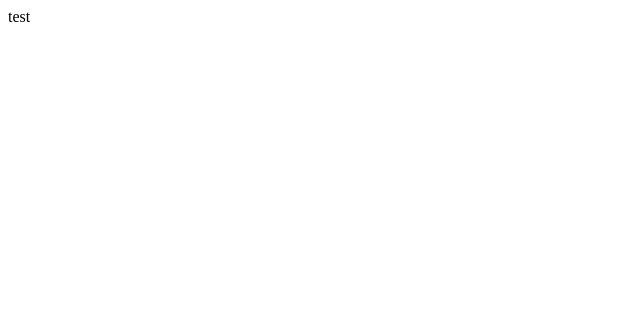
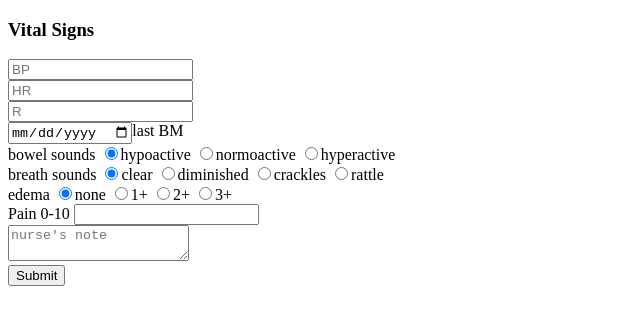
Before and after one commit to TamiWohlers/nursingApp, a plain HTML site: page index.html at #!/assessment in a window 1280 px wide. Shown: the whole page, without its empty margins (0-640 px from the left). Drawn offline with nearby package versions, Linux system fonts and the light colour scheme; some packages are replaced by stand-ins of ours.

Commit message:
both screens working

```diff
--- a/assessment/assessmentController.js
+++ b/assessment/assessmentController.js
@@ -1,5 +1,4 @@
 var app = angular.module('app');
 
-app.controller('assessmentCtrl', function($scope, assessmentService){
-  $scope.test = "test";
-});
+app.controller('assessmentCtrl', function($scope, assessmentService, finalDraft){
+  });
--- a/assessment/assessmentTemplate.html
+++ b/assessment/assessmentTemplate.html
@@ -1 +1,44 @@
-{{test}}
+<form>
+<h3 class='VitalSigns'>Vital Signs</h3>
+<div class='BP'>
+    <input placeholder="BP" type="text" ng-model="bloodPressure">
+</div>
+<div>
+    </input>
+    <input placeholder="HR" type="text" ng-model="heartRate"></input>
+</div>
+<div>
+    <input placeholder="R" type="text" ng-model="respirations"></input>
+</div>
+<div>
+    <input type="date" name="last BM">last BM
+</div>
+</form>
+<form ng-model = "bowelSounds">bowel sounds
+    <input type="radio" name="visit" value="hypoactive" checked>hypoactive</intake <br>
+    <input type="radio" name="visit" value="normoactive">normoactive</input>
+    <input type="radio" name="visit" value="hyperactive">hyperactive</input>
+</form>
+<form ng-model = "breathSounds">breath sounds
+    <input type="radio" name="visit" value="clear" checked>clear</intake <br>
+    <input type="radio" name="visit" value="diminished">diminished</input>
+    <input type="radio" name="visit" value="crackles">crackles
+    </input>
+    <input type="radio" name="visit" value = "rattle">rattle</input>
+    </form>
+</form>
+<form ng-model = "edema">edema
+    <input type="radio" value="none" checked>none</intake <br>
+    <input type="radio" value="1+">1+</input>
+    <input type="radio" value="2+">2+</input>
+    <input type="radio" value = "3+">3+</input>
+    </form>
+<div>Pain 0-10
+<input type="value" ng-model = "painScale">
+<div>
+
+<textarea placeholder="nurse's note"></textarea>
+<div>
+<button ng-click="printBP(bloodPressure)">Submit</button>
+</div>
+</div>
--- /dev/null
+++ b/finalDraft.js
@@ -0,0 +1,2 @@
+app.service('finalDraft', function(){
+	});
--- a/index.html
+++ b/index.html
@@ -3,7 +3,7 @@
 <!DOCTYPE html>
 <html>
 <head>
-	<title></title>
+<link rel="stylesheet" type="text/css" href="styles.css">
 </head>
 <body>
   <div ng-view></div>
@@ -14,5 +14,6 @@
 	<script src="assessment/assessmentService.js"></script>
 	<script src="patient/patientController.js"></script>
 	<script src="patient/patientService.js"></script>
+	<script src="finalDraft.js"></script>
 
 </body>
--- a/patient/patientService.js
+++ b/patient/patientService.js
@@ -12,7 +12,17 @@ app.service('patientService', function() {
                 ID: 2,
                 person: 'Larry Olsen',
                 diagnosis: 'liver failure'
-            }
+            },
+                {
+                ID: 3,
+                person: 'Hillary Buck',
+                diagnosis: 'melanoma'
+                },
+                {
+                ID: 4,
+                person: 'May Hoppe',
+                diagnosis: "CHF"
+                }
             ];
 
             this.mileageCalc = function(numMiles) {
```
Also changed, not shown: patient/patientTemplate.html (+3 -3 lines).
